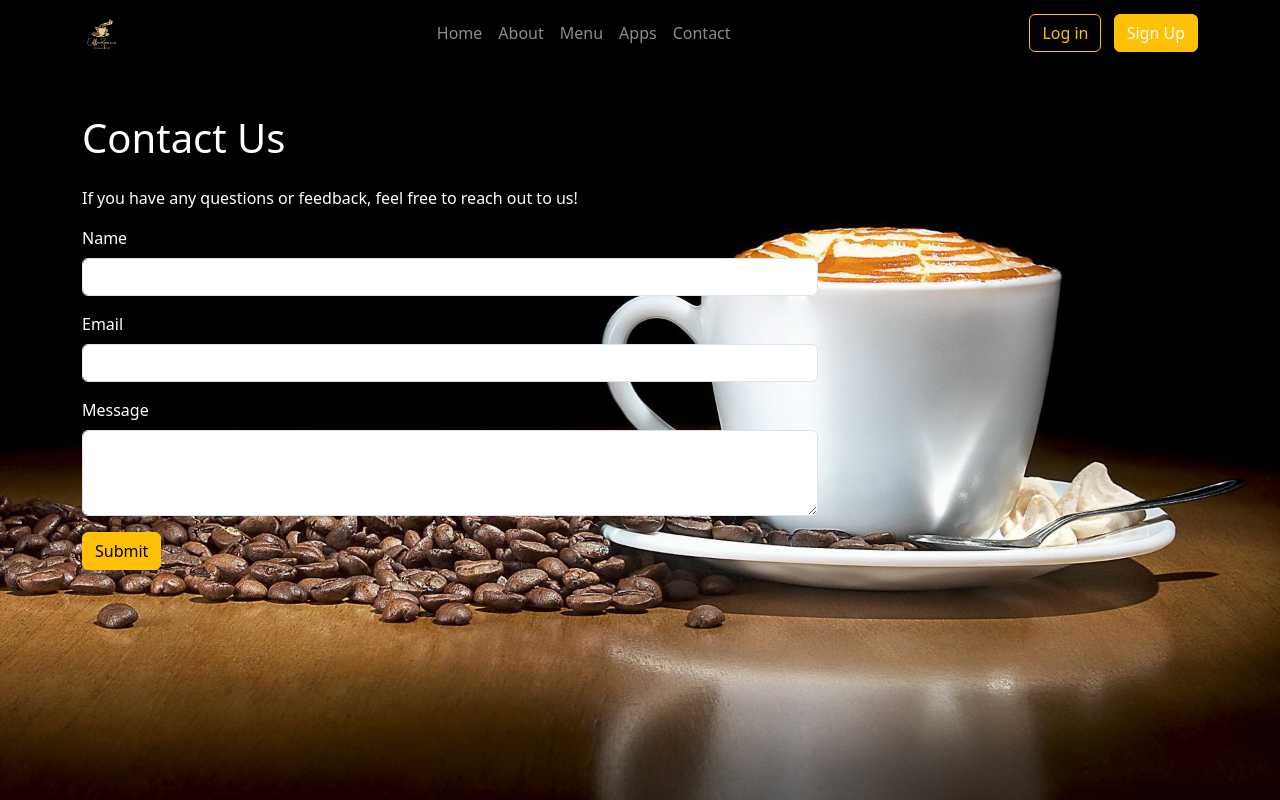
After one commit to cabreraharry/CoffeeShopWeb_Proj, a PHP site: page /contact.php in a window 1280 px wide. The commit adds this page. Run offline with PHP 8.4, Linux system fonts and the light colour scheme.

Commit message:
Static pages added

```diff
--- /dev/null
+++ b/contact.php
@@ -0,0 +1,74 @@
+<!DOCTYPE html>
+<html lang="en">
+<head>
+    <meta charset="UTF-8">
+    <meta name="viewport" content="width=device-width, initial-scale=1.0">
+    <title>Contact Us - My Coffee Shop</title>
+    <link href="https://cdn.jsdelivr.net/npm/bootstrap@5.3.2/dist/css/bootstrap.min.css" rel="stylesheet" integrity="sha384-T3c6CoIi6uLrA9TneNEoa7RxnatzjcDSCmG1MXxSR1GAsXEV/Dwwykc2MPK8M2HN" crossorigin="anonymous">
+    <link rel="stylesheet" href="style.css">
+</head>
+<body class="bg-black" style="background-image: url('img/bg.jpg'); background-size: cover; background-repeat: no-repeat; background-position: center; background-attachment: fixed;">
+
+<nav class="navbar navbar-expand-lg navbar-dark">
+    <div class="container">
+        <a class="navbar-brand" href="index.html">
+            <img src="img/CoffeeLogo.png" alt="logo" height="50">
+        </a>
+        <button class="navbar-toggler" type="button" data-bs-toggle="collapse" data-bs-target="#navbarNav" aria-controls="navbarNav" aria-expanded="false" aria-label="Toggle navigation">
+            <span class="navbar-toggler-icon"></span>
+        </button>
+        <div class="collapse navbar-collapse justify-content-center" id="navbarNav">
+            <ul class="navbar-nav">
+                <li class="nav-item">
+                    <a class="nav-link" href="index.php">Home</a>
+                </li>
+                <li class="nav-item">
+                    <a class="nav-link" href="about.php">About</a>
+                </li>
+                <li class="nav-item">
+                    <a class="nav-link" href="menu.php">Menu</a>
+                </li>
+                <li class="nav-item">
+                    <a class="nav-link" href="apps.php">Apps</a>
+                </li>
+                <li class="nav-item">
+                    <a class="nav-link" href="contact.php">Contact</a>
+                </li>
+            </ul>
+        </div>
+        <div class="ml-auto">
+            <a href="login.html" class="btn btn-outline-warning me-2">Log in</a>
+            <a href="register.html" class="btn btn-warning text-white">Sign Up</a>
+        </div>
+    </div>
+</nav>
+
+<div class="container mt-5">
+    <div class="row">
+        <div class="col-lg-8 col-md-10 text-white">
+            <h1 class="mb-4">Contact Us</h1>
+            <p>If you have any questions or feedback, feel free to reach out to us!</p>
+            <form>
+                <div class="mb-3">
+                    <label for="name" class="form-label">Name</label>
+                    <input type="text" class="form-control" id="name">
+                </div>
+                <div class="mb-3">
+                    <label for="email" class="form-label">Email</label>
+                    <input type="email" class="form-control" id="email">
+                </div>
+                <div class="mb-3">
+                    <label for="message" class="form-label">Message</label>
+                    <textarea class="form-control" id="message" rows="3"></textarea>
+                </div>
+                <button type="submit" class="btn btn-warning">Submit</button>
+            </form>
+        </div>
+    </div>
+</div>
+
+<!-- Additional Content Goes Here -->
+
+<script src="https://cdn.jsdelivr.net/npm/bootstrap@5.3.2/dist/js/bootstrap.bundle.min.js" integrity="<KEY>" crossorigin="anonymous"></script>
+</body>
+</html>
--- a/style.css
+++ b/style.css
@@ -1,9 +1,12 @@
+/* style.css */
+
 .bg-black {
     background-color: #000;
     background-image: url('img/bg.jpg');
     background-size: cover;
     background-repeat: no-repeat;
     background-position: center;
+    background-attachment: fixed; /* Fix background image */
 }
 
 .navbar {
@@ -39,3 +42,17 @@
         margin-right: 0;
     }
 }
+
+.popular-message {
+    position: absolute;
+    top: 100px; /* Adjust position as needed */
+    left: 50%;
+    transform: translateX(-50%);
+    z-index: 999; /* Ensure it's above other elements */
+    color: white;
+    font-size: 24px;
+}
+
+.carousel-container {
+    margin-top: 50px; /* Adjust as needed */
+}
```
Also changed, not shown: about.php (added, +59 -0 lines), apps.php (added, +62 -0 lines), index.php (+10 -7 lines), menu.php (added, +98 -0 lines), img/coffee_bg.jpg (added).
